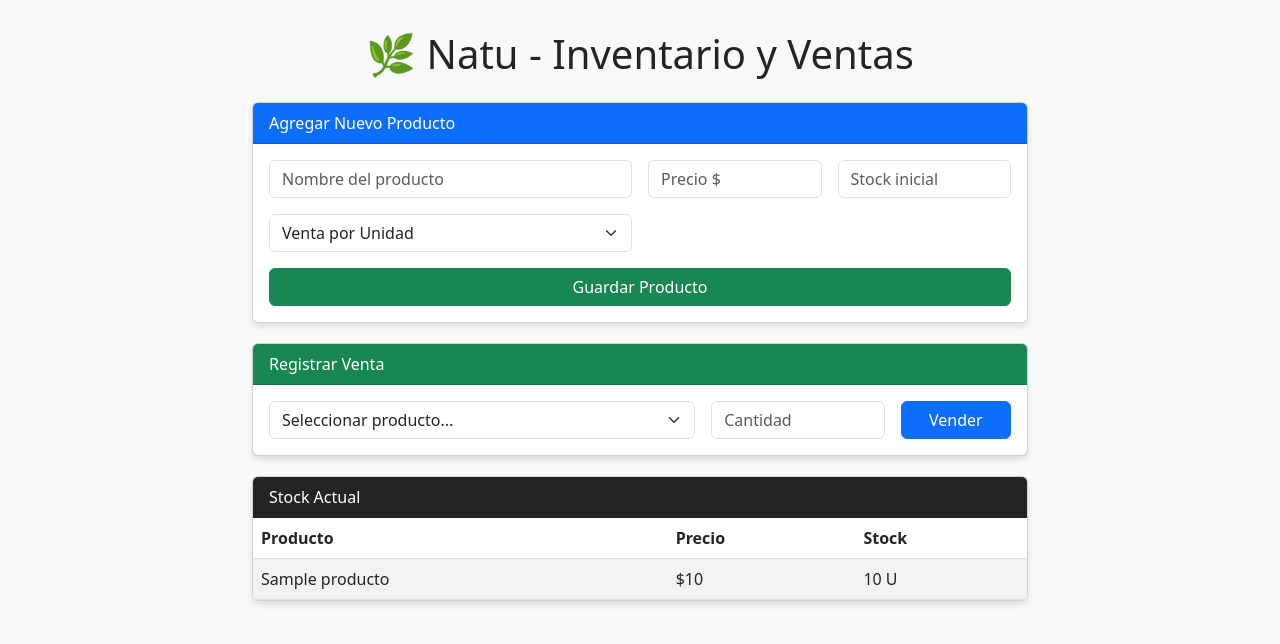
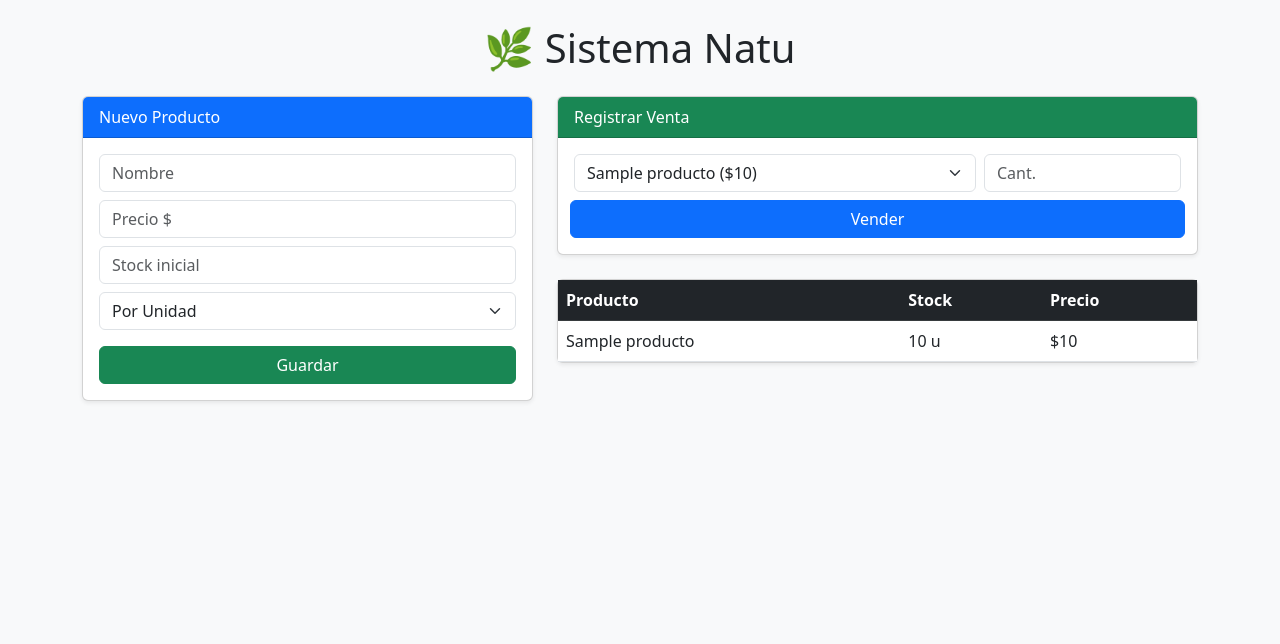
Before and after one commit to Samir1111111/natu, a Flask app: page / in a window 1280 px wide. Shown: the top 644 px of the page. Run offline with Flask 3, Linux system fonts and the light colour scheme; a database or web service that is not in the repository returns one stand-in record (values such as "Sample title"); some libraries are stand-ins or nearby versions.

Commit message:
Refactor index.html for improved structure and styling

```diff
--- a/templates/index.html
+++ b/templates/index.html
@@ -2,86 +2,68 @@
 <html lang="es">
 <head>
     <meta charset="UTF-8">
-    <meta name="viewport" content="width=device-width, initial-scale=1.0">
-    <title>Natu - Gestión de Ventas</title>
+    <title>Natu - Gestión</title>
     <link href="https://cdn.jsdelivr.net/npm/bootstrap@5.3.0/dist/css/bootstrap.min.css" rel="stylesheet">
-    <style>
-        body { background-color: #f8f9fa; }
-        .container { max-width: 800px; margin-top: 30px; }
-        .card { margin-bottom: 20px; box-shadow: 0 4px 6px rgba(0,0,0,0.1); }
-    </style>
 </head>
-<body>
-    <div class="container">
-        <h1 class="text-center mb-4">🌿 Natu - Inventario y Ventas</h1>
+<body class="bg-light">
+    <div class="container mt-4">
+        <h1 class="text-center mb-4">🌿 Sistema Natu</h1>
 
-        <div class="card">
-            <div class="card-header bg-primary text-white">Agregar Nuevo Producto</div>
+        <div class="row">
+            <div class="col-md-5">
+                <div class="card shadow-sm mb-4">
+                    <div class="card-header bg-primary text-white">Nuevo Producto</div>
                     <div class="card-body">
-                <form action="/agregar_producto" method="POST" class="row g-3">
-                    <div class="col-md-6">
-                        <input type="text" name="nombre" class="form-control" placeholder="Nombre del producto" required>
+                        <form action="/agregar_producto" method="POST">
+                            <input type="text" name="nombre" class="form-control mb-2" placeholder="Nombre" required>
+                            <input type="number" step="0.01" name="precio" class="form-control mb-2" placeholder="Precio $" required>
+                            <input type="number" step="0.01" name="stock" class="form-control mb-2" placeholder="Stock inicial" required>
+                            <select name="es_unidad" class="form-select mb-3">
+                                <option value="true">Por Unidad</option>
+                                <option value="false">Por Peso (Kg)</option>
+                            </select>
+                            <button class="btn btn-success w-100">Guardar</button>
+                        </form>
                     </div>
-                    <div class="col-md-3">
-                        <input type="number" step="0.01" name="precio" class="form-control" placeholder="Precio $" required>
                 </div>
-                    <div class="col-md-3">
-                        <input type="number" step="0.01" name="stock" class="form-control" placeholder="Stock inicial" required>
             </div>
-                    <div class="col-md-6">
-                        <select name="es_unidad" class="form-select">
-                            <option value="true">Venta por Unidad</option>
-                            <option value="false">Venta por Peso (Kg)</option>
+
+            <div class="col-md-7">
+                <div class="card shadow-sm mb-4">
+                    <div class="card-header bg-success text-white">Registrar Venta</div>
+                    <div class="card-body">
+                        <form action="/venta" method="POST" class="row g-2">
+                            <div class="col-8">
+                                <select name="producto_id" class="form-select" required>
+                                    {% for p in productos %}
+                                    <option value="{{ p.id }}">{{ p.nombre }} (${{ p.precio_unitario }})</option>
+                                    {% endfor %}
                                 </select>
                             </div>
-                    <div class="col-12">
-                        <button type="submit" class="btn btn-success w-100">Guardar Producto</button>
+                            <div class="col-4">
+                                <input type="number" step="0.01" name="cantidad" class="form-control" placeholder="Cant." required>
                             </div>
+                            <button class="btn btn-primary mt-2">Vender</button>
                         </form>
                     </div>
                 </div>
 
-        <div class="card">
-            <div class="card-header bg-success text-white">Registrar Venta</div>
-            <div class="card-body">
-                <form action="/venta" method="POST" class="row g-3">
-                    <div class="col-md-7">
-                        <select name="producto_id" class="form-select" required>
-                            <option value="">Seleccionar producto...</option>
-                            {% for p in productos %}
-                            <option value="{{ p.id }}">{{ p.nombre }} - ${{ p.precio_unitario }} (Stock: {{ p.stock_actual }})</option>
-                            {% endfor %}
-                        </select>
-                    </div>
-                    <div class="col-md-3">
-                        <input type="number" step="0.01" name="cantidad" class="form-control" placeholder="Cantidad" required>
-                    </div>
-                    <div class="col-md-2">
-                        <button type="submit" class="btn btn-primary w-100">Vender</button>
-                    </div>
-                </form>
-            </div>
-        </div>
-
-        <div class="card">
-            <div class="card-header bg-dark text-white">Stock Actual</div>
-            <div class="card-body p-0">
-                <table class="table table-striped mb-0">
-                    <thead>
+                <div class="card shadow-sm">
+                    <div class="table-responsive">
+                        <table class="table table-hover mb-0">
+                            <thead class="table-dark">
                                 <tr>
                                     <th>Producto</th>
+                                    <th>Stock</th>
                                     <th>Precio</th>
-                            <th>Stock</th>
                                 </tr>
                             </thead>
                             <tbody>
                                 {% for p in productos %}
                                 <tr>
                                     <td>{{ p.nombre }}</td>
+                                    <td>{{ p.stock_actual }} {{ 'u' if p.es_unidad else 'kg' }}</td>
                                     <td>${{ p.precio_unitario }}</td>
-                            <td class="{{ 'text-danger' if p.stock_actual <= 0 else '' }}">
-                                {{ p.stock_actual }} {{ 'U' if p.es_unidad else 'Kg' }}
-                            </td>
                                 </tr>
                                 {% endfor %}
                             </tbody>
@@ -89,5 +71,7 @@
                     </div>
                 </div>
             </div>
+        </div>
+    </div>
 </body>
 </html>
```
Lines whose indentation alone changed are shown as unchanged.
